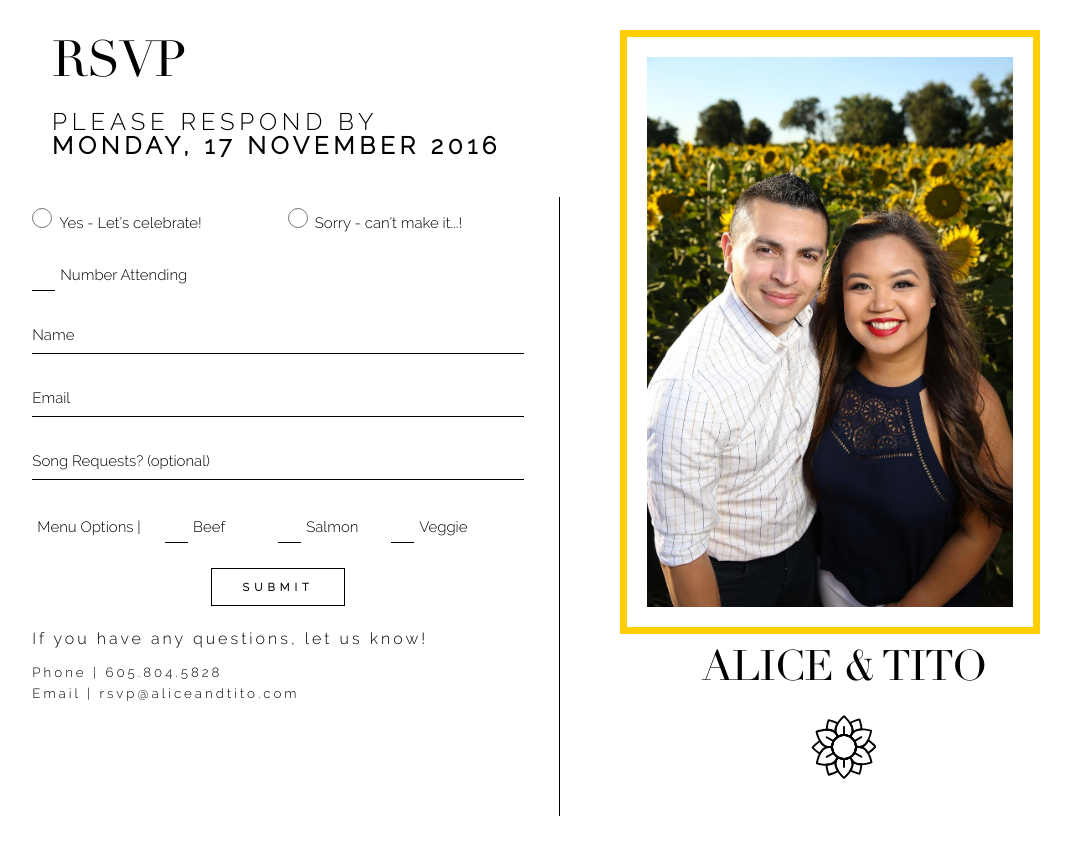
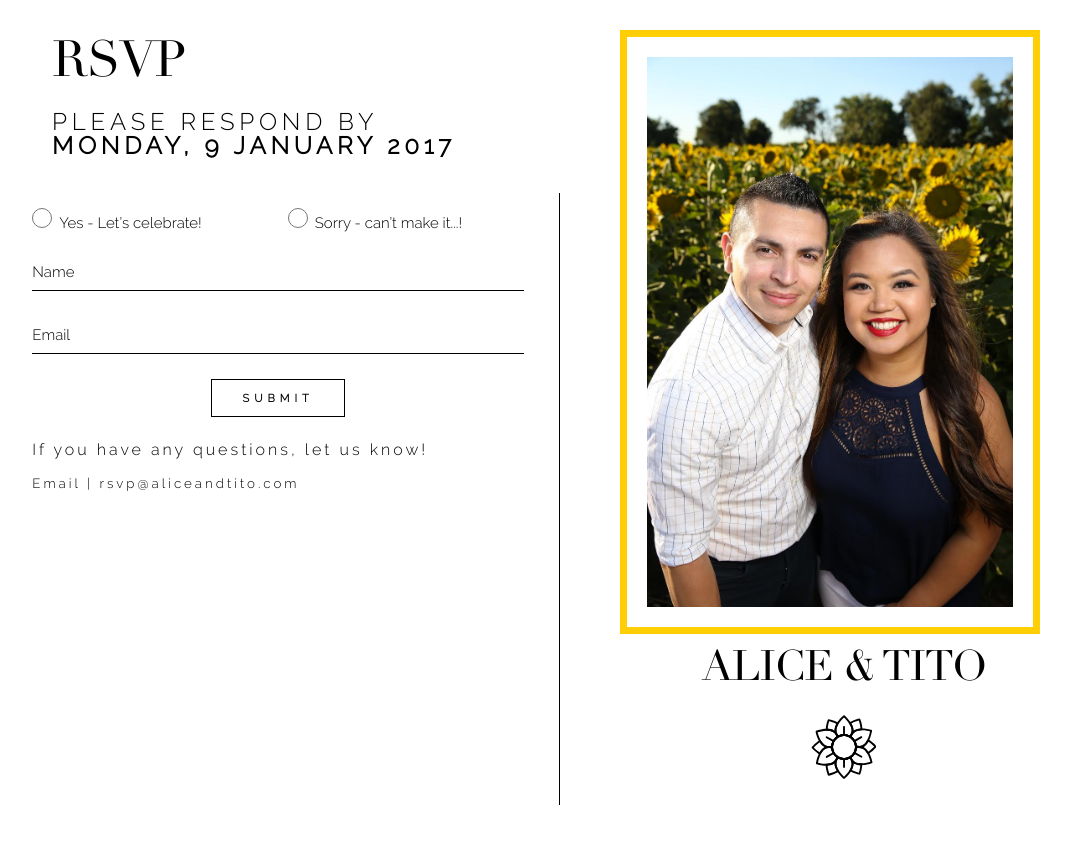
Before and after one commit to fidelsalgado/aliceandtito, a website: page public/index.html in a window 1280 px wide. Shown: the part 760-1623 px from the top of the page, without its empty margins (76-1147 px from the left). Drawn offline with nearby package versions, Linux system fonts and the light colour scheme.

Commit message:
formatting form

```diff
--- a/public/index.html
+++ b/public/index.html
@@ -74,7 +74,7 @@
     <div class = "row" id = "rsvp">
       <div class="one-half column rsvp">
           <h1 class = "didot">RSVP</h1>
-          <p id = "respond">PLEASE RESPOND BY<br><b>MONDAY, 17 NOVEMBER 2016</b>
+          <p id = "respond">PLEASE RESPOND BY<br><b>MONDAY, 9 JANUARY 2017</b>
           </p>
           <form id="rsvpform">
             <div class = "row">
@@ -87,14 +87,14 @@
                 <span class="label-body">Sorry - can’t make it...!</span>
               </div>
             </div>
-            <div class = "row">
-              <div class = "one column">
-                <input type = "text" class = "u-full-width form-underline num" id = "attending">
-              </div>
-              <div class = "eleven columns" id = "labelMargin">
-                Number Attending
-              </div>
-            </div>
+            <!--<div class = "row">-->
+              <!--<div class = "one column">-->
+                <!--<input type = "text" class = "u-full-width form-underline num" id = "attending">  -->
+              <!--</div>-->
+              <!--<div class = "eleven columns" id = "labelMargin">-->
+                <!--Number Attending-->
+              <!--</div>-->
+            <!--</div>-->
             <div class = "row">
               <div class = "twelve columns">
                 <input type = "text" class = "u-full-width form-underline" placeholder = "Name">
@@ -105,34 +105,34 @@
                 <input type = "text" class = "u-full-width form-underline" placeholder = "Email">
               </div>
             </div>
-            <div class = "row">
-              <div class = "twelve columns">
-                <input type = "text" class = "u-full-width form-underline" placeholder = "Song Requests? (optional)">
-              </div>
-            </div>
-            <div class = "row">
-              <div class = "three columns" id = "labelMargin">
-                Menu Options |
-              </div>
-              <div class = "one column">
-                <input type = "text" class = "u-full-width form-underline num" id = "beef">
-              </div>
-              <div class = "two columns" id = "labelMargin">
-                Beef
-              </div>
-              <div class = "one column">
-                <input type = "text" class = "u-full-width form-underline num" id = "salmon">
-              </div>
-              <div class = "two columns" id = "labelMargin">
-                Salmon
-              </div>
-              <div class = "one column">
-                <input type = "text" class = "u-full-width form-underline num" id = "veggie">
-              </div>
-              <div class = "two columns" id = "labelMargin">
-                Veggie
-              </div>
-            </div>
+            <!--<div class = "row">-->
+              <!--<div class = "twelve columns">-->
+                <!--<input type = "text" class = "u-full-width form-underline" placeholder = "Song Requests? (optional)">-->
+              <!--</div>-->
+            <!--</div>-->
+            <!--<div class = "row">-->
+              <!--<div class = "three columns" id = "labelMargin">-->
+                <!--Menu Options |-->
+              <!--</div>-->
+              <!--<div class = "one column">-->
+                <!--<input type = "text" class = "u-full-width form-underline num" id = "beef">  -->
+              <!--</div>-->
+              <!--<div class = "two columns" id = "labelMargin">-->
+                <!--Beef-->
+              <!--</div>-->
+              <!--<div class = "one column">-->
+                <!--<input type = "text" class = "u-full-width form-underline num" id = "salmon">  -->
+              <!--</div>-->
+              <!--<div class = "two columns" id = "labelMargin">-->
+                <!--Salmon-->
+              <!--</div>-->
+              <!--<div class = "one column">-->
+                <!--<input type = "text" class = "u-full-width form-underline num" id = "veggie">  -->
+              <!--</div>-->
+              <!--<div class = "two columns" id = "labelMargin">-->
+                <!--Veggie  -->
+              <!--</div>-->
+            <!--</div>-->
 
             <div class = "row">
               <div class = "twelve columns" id = "submitRow">
@@ -146,7 +146,6 @@
             </div>
             <div class = "row">
               <div class = "twelve columns" id = "rsvpInfo">
-                Phone | 605.804.5828<br>
                 Email | rsvp@aliceandtito.com
               </div>
             </div>
```
